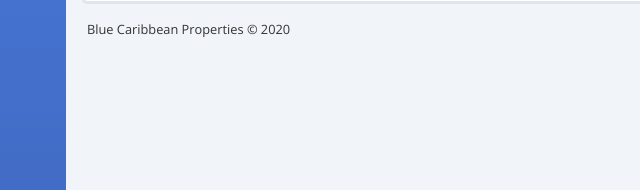
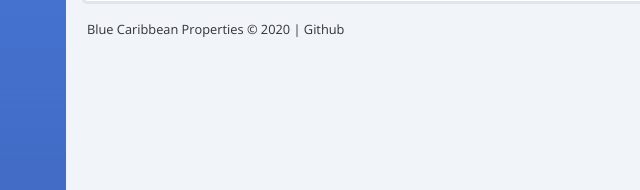
Before and after one commit to AvalerionV/ilya, an Electron app: page source/index.html in a window 1000 px wide. Shown: the part 376-566 px from the top of the page, 14-654 px from the left. Drawn offline with nearby package versions, Linux system fonts and the light colour scheme.

Commit message:
Link to Github

```diff
--- a/source/assets/style/main.css
+++ b/source/assets/style/main.css
@@ -305,6 +305,11 @@ main h1 {
     margin-left: 5px;
 }
 
+.copyright a {
+    text-decoration: none;
+    color: var(--text-primary);
+}
+
 .version {
     margin-left: auto;
     margin-right: 5px;
--- a/source/index.html
+++ b/source/index.html
@@ -230,7 +230,7 @@
                 <div class="footer-container">
 
                     <span class="copyright">
-                        Blue Caribbean Properties &copy; <span id="y"></span>
+                        Blue Caribbean Properties &copy; <span id="y"></span> | <a href="https://github.com/AvalerionV/ilya">Github</a>
                     </span>
 
                     <span class="version">
```
